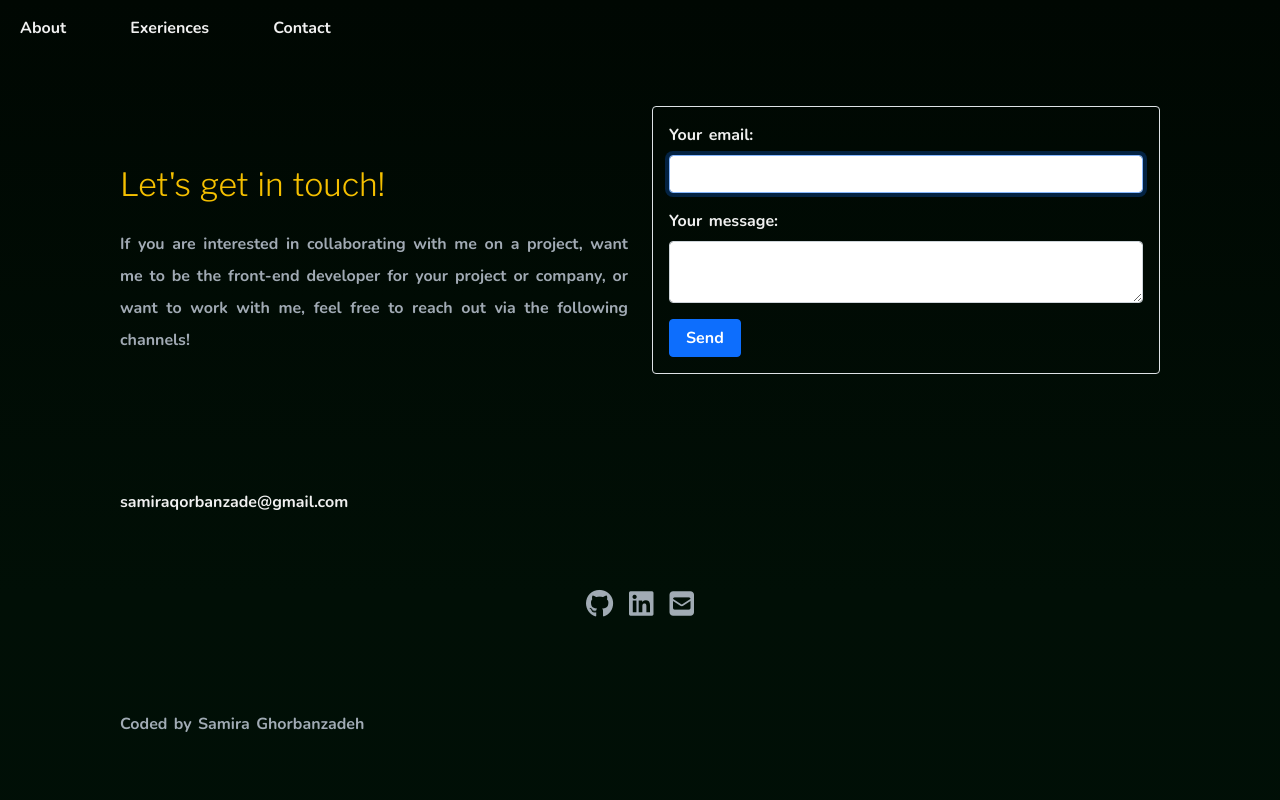
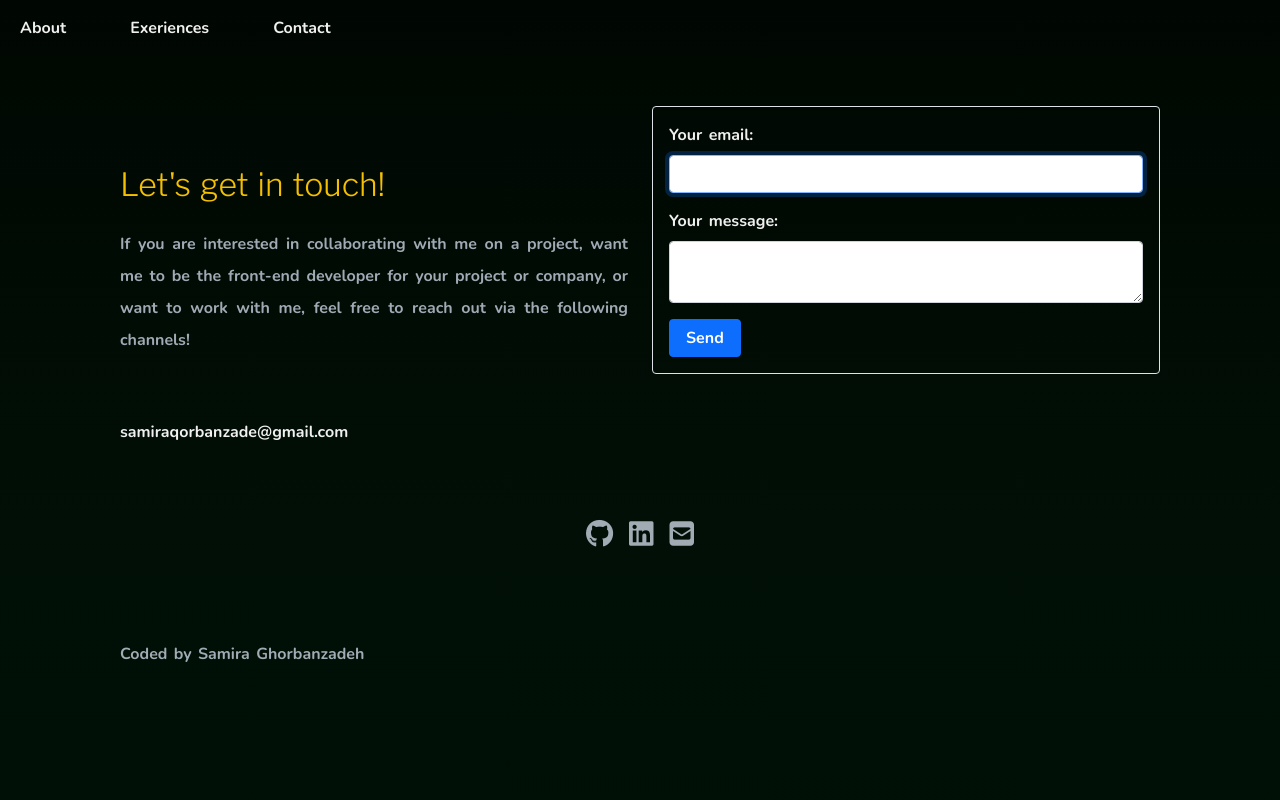
Before and after one commit to Samira492/Portfolio, a plain HTML site: page contact.html in a window 1280 px wide. Shown: the top 800 px of the page. Drawn offline with nearby package versions, Linux system fonts and the light colour scheme.

Commit message:
renaming the class of the footer in contact page

```diff
--- a/contact.html
+++ b/contact.html
@@ -112,7 +112,7 @@
           </div>
         </div>
       </div>
-      <div class="information">
+      <div class="footer">
         <footer>
           <a
             href="mailto:samiraqorbanzade@gmail.com@gmail.com"
--- a/styles/style.css
+++ b/styles/style.css
@@ -122,9 +122,7 @@ p.main-text {
 .contact-page {
   padding: 50px 50px 250px 50px;
 }
-.information {
-  margin: 100px 0;
-}
+
 .project-title {
   font-size: 1.125rem;
   margin-bottom: 16px;
```
